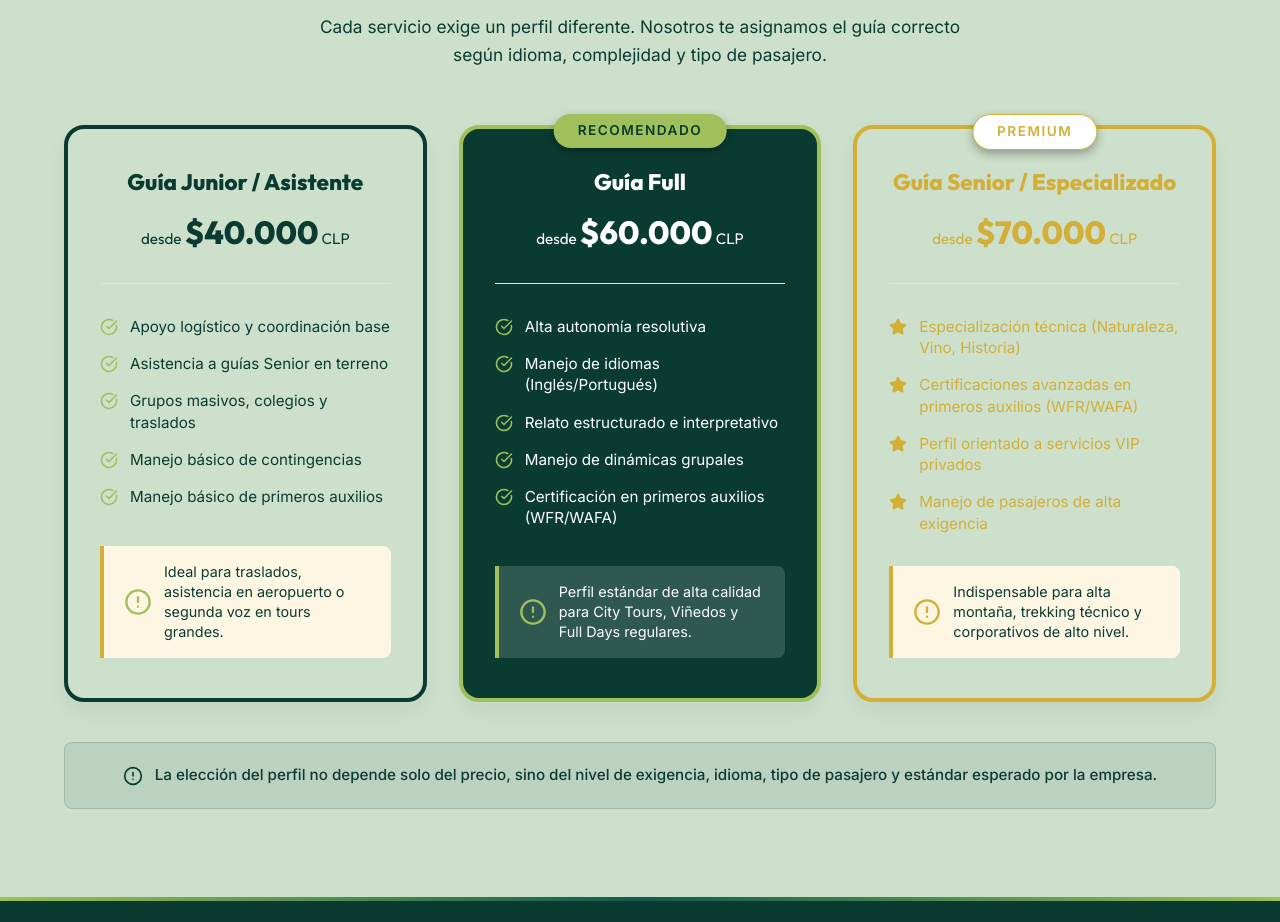
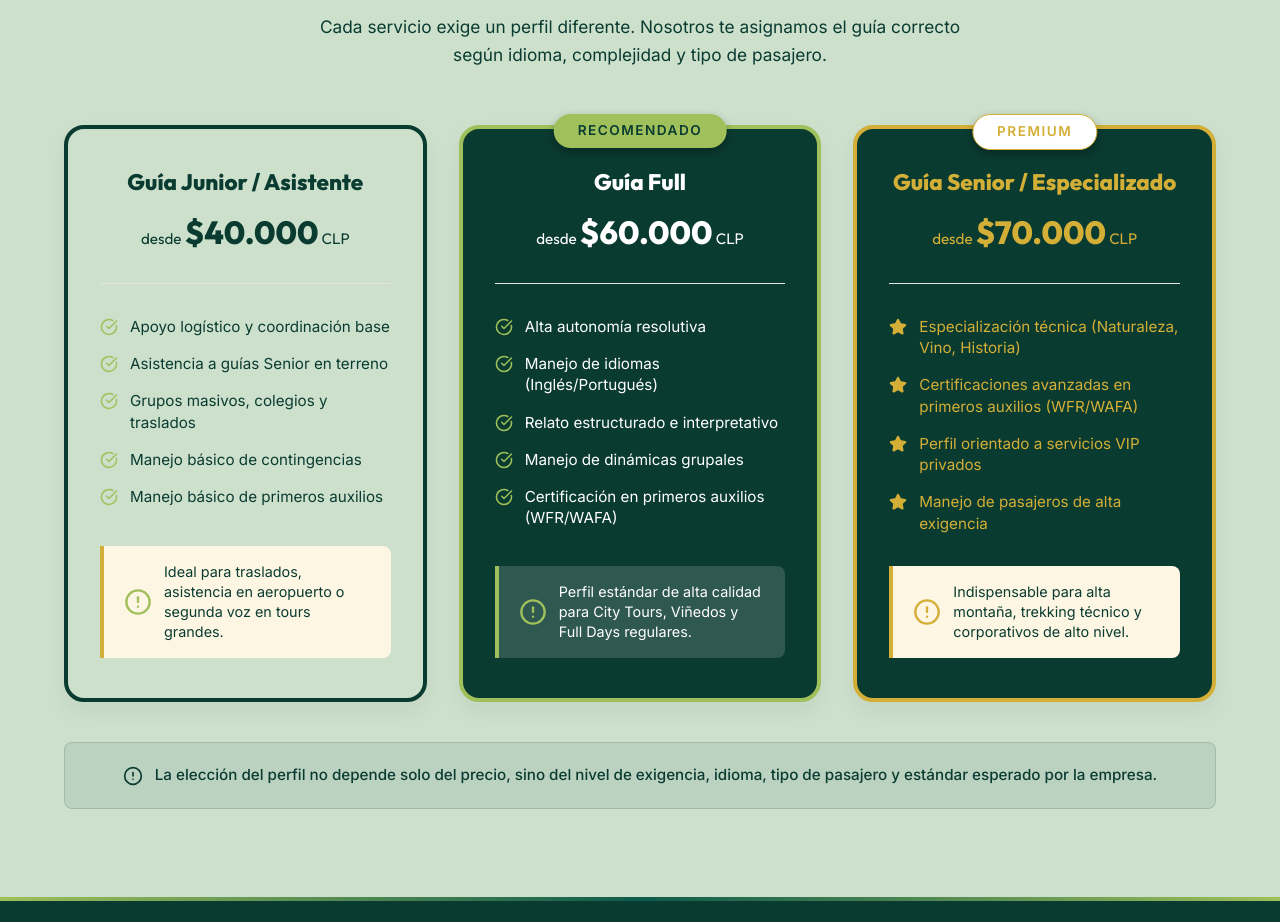
Before and after one commit to guiaalacartaoficial/guia-a-la-carta-web, a React (Vite) app: page /servicios in a window 1280 px wide. Shown: the part 4240-5162 px from the top of the page. Built offline with nearby package versions, Linux system fonts and the light colour scheme; no server answers.

Commit message:
Tarjeta Senior con fondo verde oscuro corporativo y letras doradas

```diff
--- a/src/pages/Servicios.css
+++ b/src/pages/Servicios.css
@@ -666,7 +666,7 @@
 }
 
 .profile-tier-card.tier-senior {
-  background-color: #CDE0CC !important;
+  background-color: var(--c-primary-dark) !important;
   border: 4px solid var(--b2b-gold) !important;
 }
 
```
